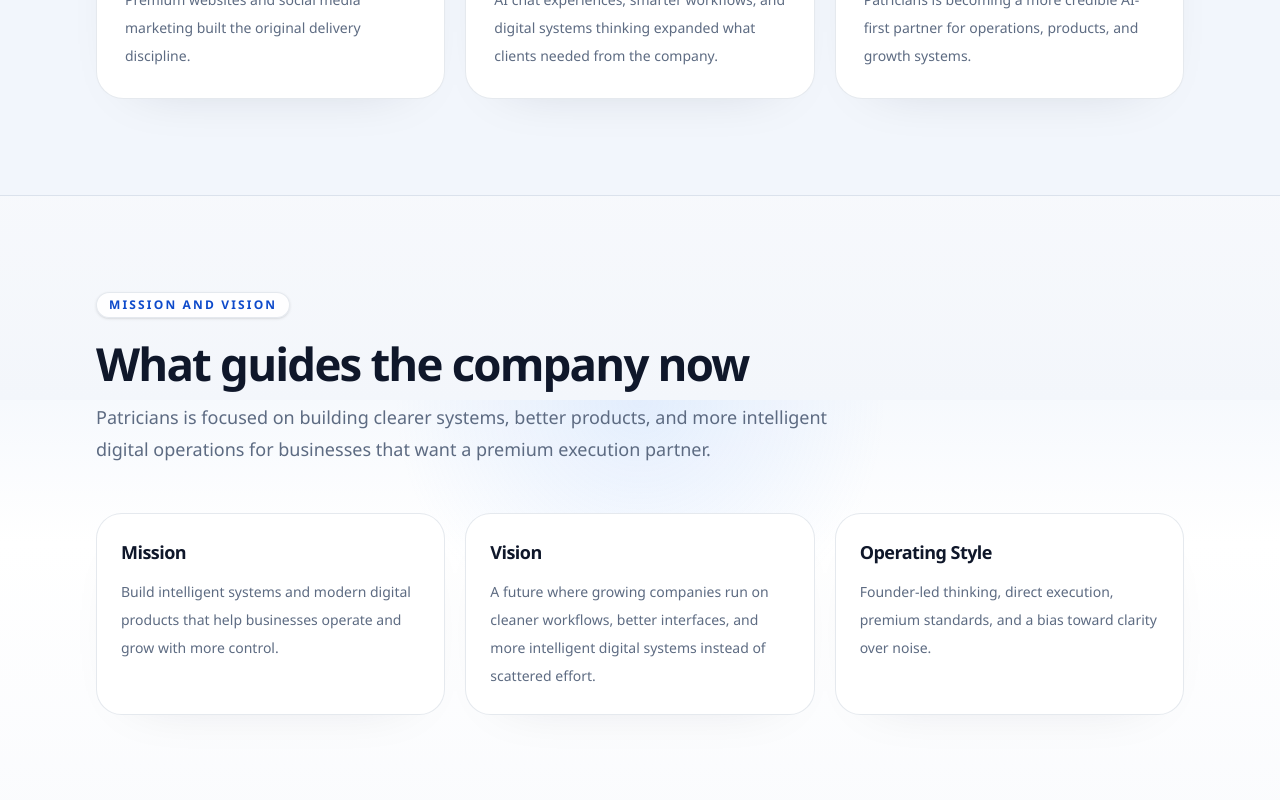
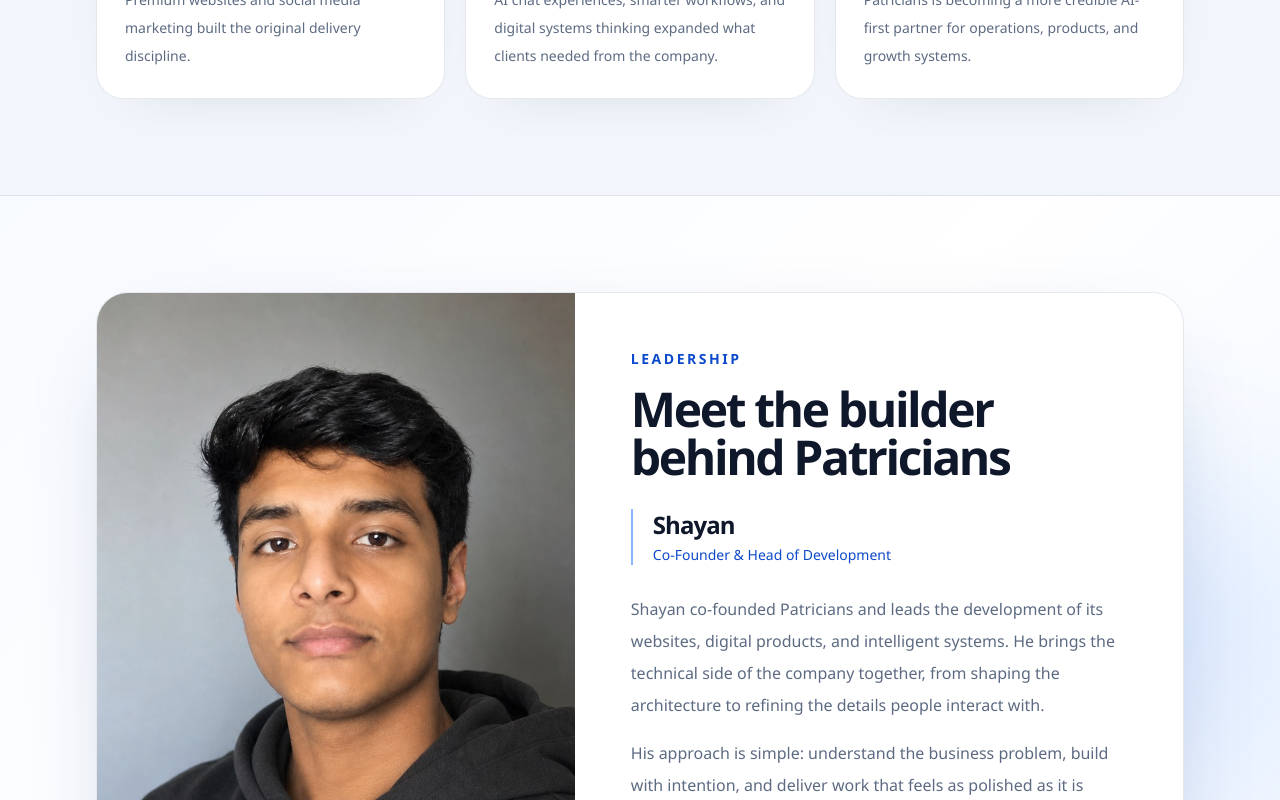
Before and after one commit to shayanbatoaq/Patricians, a Next.js app: page /about in a window 1280 px wide. Shown: the part 2000-2800 px from the top of the page. Built offline with nearby package versions, Linux system fonts and the light colour scheme.

Commit message:
leadership

```diff
--- a/app/about/page.tsx
+++ b/app/about/page.tsx
@@ -1,6 +1,7 @@
 import type { Metadata } from "next";
+import Image from "next/image";
 
-import { Bot, Layers3, ShieldCheck } from "lucide-react";
+import { ArrowUpRight, Bot, Layers3, ShieldCheck } from "lucide-react";
 
 import { CTASection } from "@/components/ui/cta-section";
 import { Container } from "@/components/ui/container";
@@ -9,6 +10,8 @@
 import { SectionHeader } from "@/components/ui/section-header";
 import { aboutPrinciples } from "@/data/site";
 import { buildPageMetadata } from "@/lib/seo";
+
+import shayanPortrait from "./shayan.jpg";
 
 export const metadata: Metadata = buildPageMetadata({
   title: "About Patricians | AI Automation & Web Development Agency",
@@ -155,6 +158,93 @@
         </Container>
       </section>
 
+      <section
+        aria-labelledby="co-founder-heading"
+        className="relative overflow-hidden border-b border-[var(--border)] py-20 sm:py-24"
+      >
+        <div
+          aria-hidden
+          className="pointer-events-none absolute inset-0 bg-[linear-gradient(135deg,#f7faff_0%,#ffffff_48%,#edf4ff_100%)]"
+        />
+        <div
+          aria-hidden
+          className="pointer-events-none absolute -right-28 top-1/2 h-[30rem] w-[30rem] -translate-y-1/2 rounded-full bg-[radial-gradient(circle,rgba(60,141,255,0.16),transparent_68%)] blur-3xl"
+        />
+        <Container className="relative">
+          <Reveal>
+            <div className="overflow-hidden rounded-[2rem] border border-[var(--border)] bg-white shadow-[0_30px_100px_-54px_rgba(15,45,114,0.42)]">
+              <div className="grid lg:grid-cols-[0.88fr_1.12fr]">
+                <div className="relative min-h-[26rem] overflow-hidden sm:min-h-[34rem] lg:min-h-[39rem]">
+                  <Image
+                    src={shayanPortrait}
+                    alt="Shayan, Co-Founder and Head of Development at Patricians"
+                    fill
+                    placeholder="blur"
+                    sizes="(min-width: 1024px) 42vw, 100vw"
+                    className="object-cover object-center"
+                  />
+                  <div
+                    aria-hidden
+                    className="absolute inset-x-0 bottom-0 h-40 bg-[linear-gradient(180deg,transparent,rgba(8,45,134,0.42))]"
+                  />
+                  <div className="absolute bottom-5 left-5 rounded-full border border-white/30 bg-white/90 px-4 py-2 text-xs font-semibold uppercase tracking-[0.16em] text-[var(--brand-900)] shadow-lg backdrop-blur sm:bottom-7 sm:left-7">
+                    Co-Founder &amp; Head of Development
+                  </div>
+                </div>
+
+                <div className="flex items-center p-7 sm:p-10 lg:p-14">
+                  <div className="max-w-2xl">
+                    <p className="text-sm font-semibold uppercase tracking-[0.18em] text-[var(--brand-700)]">
+                      Leadership
+                    </p>
+                    <h2
+                      id="co-founder-heading"
+                      className="mt-4 text-balance text-3xl font-semibold tracking-[-0.05em] text-[var(--foreground)] sm:text-4xl lg:text-5xl"
+                    >
+                      Meet the builder behind Patricians
+                    </h2>
+
+                    <div className="mt-7 border-l-2 border-[var(--brand-300)] pl-5">
+                      <p className="text-2xl font-semibold tracking-[-0.04em] text-[var(--foreground)]">
+                        Shayan
+                      </p>
+                      <p className="mt-1 text-sm font-medium text-[var(--brand-700)]">
+                        Co-Founder &amp; Head of Development
+                      </p>
+                    </div>
+
+                    <div className="mt-7 space-y-4 text-base leading-8 text-[var(--muted-foreground)]">
+                      <p>
+                        Shayan co-founded Patricians and leads the development
+                        of its websites, digital products, and intelligent
+                        systems. He brings the technical side of the company
+                        together, from shaping the architecture to refining the
+                        details people interact with.
+                      </p>
+                      <p>
+                        His approach is simple: understand the business problem,
+                        build with intention, and deliver work that feels as
+                        polished as it is dependable.
+                      </p>
+                    </div>
+
+                    <a
+                      href="https://shayan.patricians.pk"
+                      target="_blank"
+                      rel="noreferrer"
+                      className="mt-8 inline-flex min-h-12 items-center justify-center gap-2 rounded-full bg-[var(--brand-700)] px-6 py-3 text-sm font-semibold text-white shadow-[0_16px_34px_-18px_rgba(13,74,203,0.72)] transition duration-200 hover:-translate-y-0.5 hover:bg-[var(--brand-900)] focus-visible:outline-2 focus-visible:outline-offset-4 focus-visible:outline-[var(--brand-500)]"
+                    >
+                      Visit Shayan&apos;s portfolio
+                      <ArrowUpRight aria-hidden className="h-4 w-4" />
+                    </a>
+                  </div>
+                </div>
+              </div>
+            </div>
+          </Reveal>
+        </Container>
+      </section>
+
       <section className="py-20 sm:py-24">
         <Container>
           <Reveal>
```
Also changed, not shown: app/about/shayan.jpg (added).
